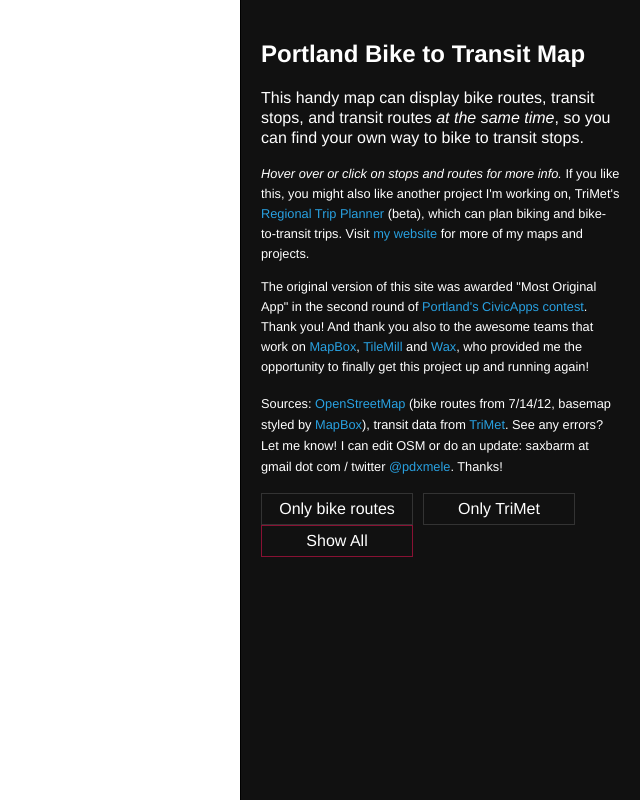
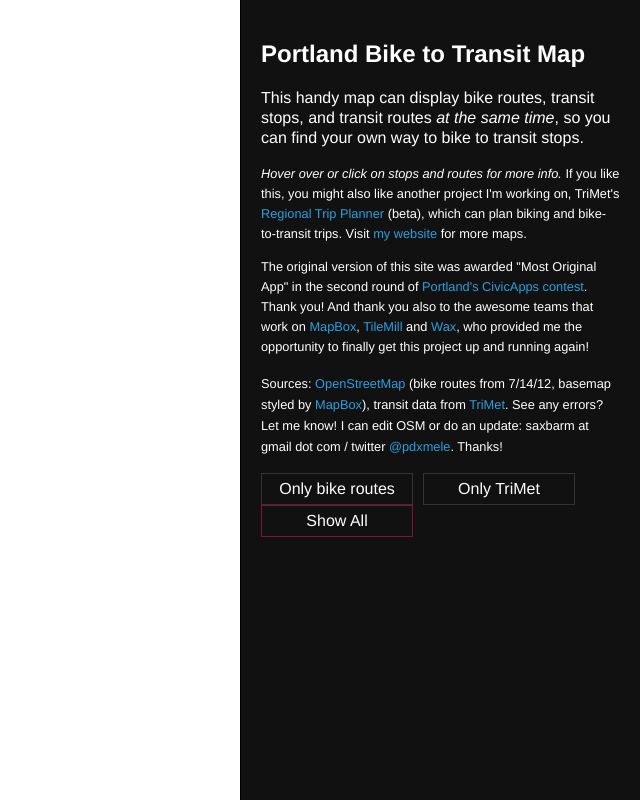
Before and after one commit to MappingKat/PDX-bike-transit-map, a plain HTML site: page index.html in a window 1280 px wide. Shown: the whole page, without its empty margins (640-1280 px from the left). Drawn offline with nearby package versions, Linux system fonts and the light colour scheme.

Commit message:
such a perfectionist

```diff
--- a/index.html
+++ b/index.html
@@ -90,7 +90,7 @@
     <h2>Portland Bike to Transit Map</h2>
     <p>This handy map can display bike routes, transit stops, and transit routes <i>at the same time</i>, so you can find your own way to bike to transit stops.
 
-    <P style="font-size:.8em;"><i>Hover over or click on stops and routes for more info.</i> If you like this, you might also like another project I'm working on, TriMet's <a href="http://rtp.trimet.org">Regional Trip Planner</a> (beta), which can plan biking and bike-to-transit trips. Visit <a href="http://pdxmele.github.com/pdxmele">my website</a> for more of my maps and projects.</p>
+    <P style="font-size:.8em;"><i>Hover over or click on stops and routes for more info.</i> If you like this, you might also like another project I'm working on, TriMet's <a href="http://rtp.trimet.org">Regional Trip Planner</a> (beta), which can plan biking and bike-to-transit trips. Visit <a href="http://pdxmele.github.com/pdxmele">my website</a> for more maps.</p>
 
     <P style="font-size:.8em;">The original version of this site was awarded "Most Original App" in the second round of <a href="http://civicapps.org/news/civicapps-awards-congrats-round-2-winners-and-runners">Portland's CivicApps contest</a>. Thank you! And thank you also to the awesome teams that work on <a href="http://www.mapbox.com/">MapBox</a>, <a href="http://mapbox.com/tilemill/">TileMill</a> and <a href="http://mapbox.com/wax/">Wax</a>, who provided me the opportunity to finally get this project up and running again!</p>
 
```
